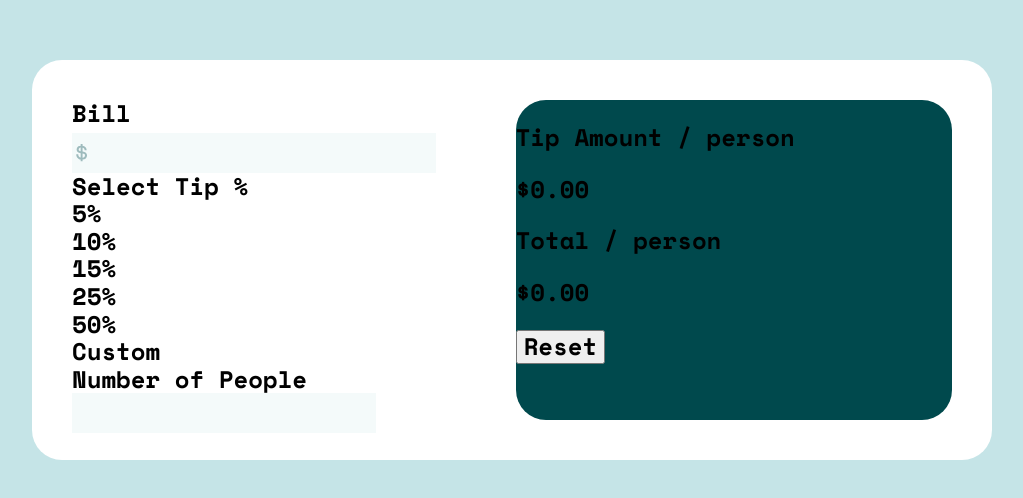
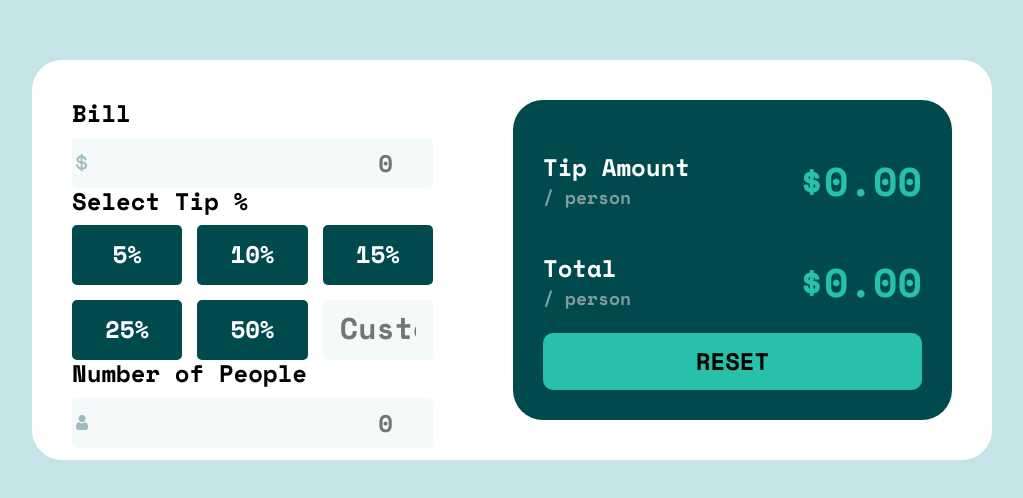
Before and after one commit to AlvaroValenzuela99/tip-calculator-app, a plain HTML site: page index.html in a window 1280 px wide. Shown: the part 140-638 px from the top of the page, without its empty margins (128-1151 px from the left). Drawn offline with nearby package versions, Linux system fonts and the light colour scheme.

Commit message:
finished html structure and added styles to forms

```diff
--- a/index.html
+++ b/index.html
@@ -22,7 +22,7 @@
         <form>
           <div class="bill-container">
             <label for="bill">Bill</label>
-            <input type="number" id="bill">
+            <input type="number" id="bill" placeholder="0">
           </div>
 
           <div class="select-tip-container">
@@ -33,22 +33,25 @@
               <div class="15">15%</div>
               <div class="25">25%</div>
               <div class="50">50%</div>
-              <div class="custom">Custom</div>
+              <div class="custom">
+                <input type="text" id="custom" placeholder="Custom">
+              </div>
             </div>
           </div>
 
           <div class="people-container">
             <label for="people">Number of People</label>
-            <input type="number" id="people">
+            <input type="number" id="people" placeholder="0">
           </div>
         </form>
 
       </div>
 
       <div class="result-container">
+        <div class="results">
           <div class="tip-result">
             <div class="tip-result-text">
-            <p>Tip Amount / person</p>
+              <p>Tip Amount <span>/ person</span></p>
             </div>
 
             <div class="tip-result-quantity">
@@ -58,11 +61,12 @@
 
           <div class="total-result">
             <div class="total-result-text">
-            <p>Total / person</p>
+              <p>Total <span>/ person</span></p>
             </div>
 
             <div class="total-result-quantity">
               <p>$0.00</p>
+            </div>
           </div>
         </div>
 
--- a/styles/style.css
+++ b/styles/style.css
@@ -70,7 +70,6 @@ form{
 .bill-container{
     display: flex;
     flex-direction: column;
-    gap: 5px;
 }
 
 .bill-container input{
@@ -78,13 +77,101 @@ form{
     background-repeat: no-repeat;
     background-position: 4px center;
     background-size: 12px;
+    margin-top: 10px;
+    text-align: right;
+    padding: 25px;
+    border-radius: 5px;
 }
 
+.tip{
+    display: grid;
+    grid-template-columns: repeat(3, 1fr);
+    gap: 15px;
+    margin-top: 10px;
+}
+
+.tip div{
+    color: var(--white);
+    height: 60px;
+    display: flex;
+    justify-content: center;
+    align-items: center;
+    text-align: center;
+    padding: 15px;
+    background-color: var(--veryDarkCyan);
+    border-radius: 5px;
+}
+
+.tip div:last-of-type{
+    background-color: var(--veryLightGrayishCyan);
+}
+
+.custom:hover{
+    border: 2px solid var(--strongCyan);
+}
+
+#custom{
+    width: 100%;
+    outline: none;
+    text-align: right;
+}
+
+#custom::placeholder{
+    font-size: 30px;
+}
+
+.people-container input{
+    display: block;
+    width: 100%;
+    margin-top: 10px;
+    background-image: url('../images/icon-person.svg');
+    background-repeat: no-repeat;
+    background-position: 4px center;
+    background-size: 12px;
+    text-align: right;
+    padding: 25px;
+    border-radius: 5px;
+}
 /* Result container (right) */
 
 .result-container{
     background-color: var(--veryDarkCyan);
     width: 50%;
     margin: 40px;
+    padding: 30px;
     border-radius: 30px;
+    display: flex;
+    flex-direction: column;
+    justify-content: space-between;
 }
+
+.tip-result, .total-result{
+    color: var(--white);
+    display: flex;
+    justify-content: space-between;
+    align-items: center;
+}
+
+.tip-result-text span, .total-result-text span{
+    display: block;
+    font-size: 18px;
+    margin-top: 5px;
+    color: var(--grayishCyan);
+}
+
+.tip-result-quantity p, .total-result-quantity p{
+    font-size: 40px;
+    color: var(--strongCyan);
+    margin: 0;
+}
+
+.reset-btn{
+    background-color: var(--strongCyan);
+    border: none;
+    padding: 15px;
+    text-transform: uppercase;
+    border-radius: 10px;
+    cursor: pointer;
+}
+
+/* Estilos DOM */
```
Lines whose indentation alone changed are shown as unchanged.
